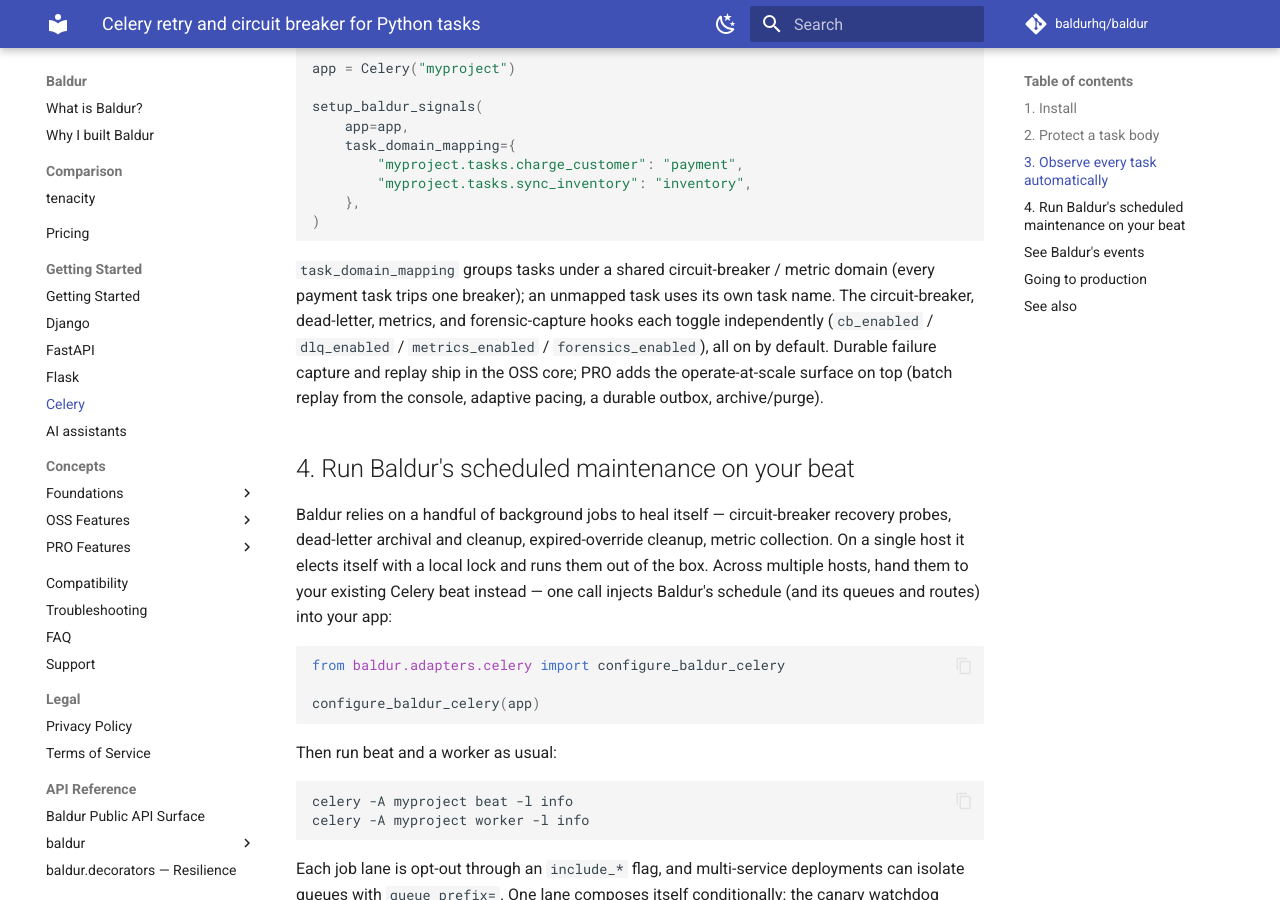
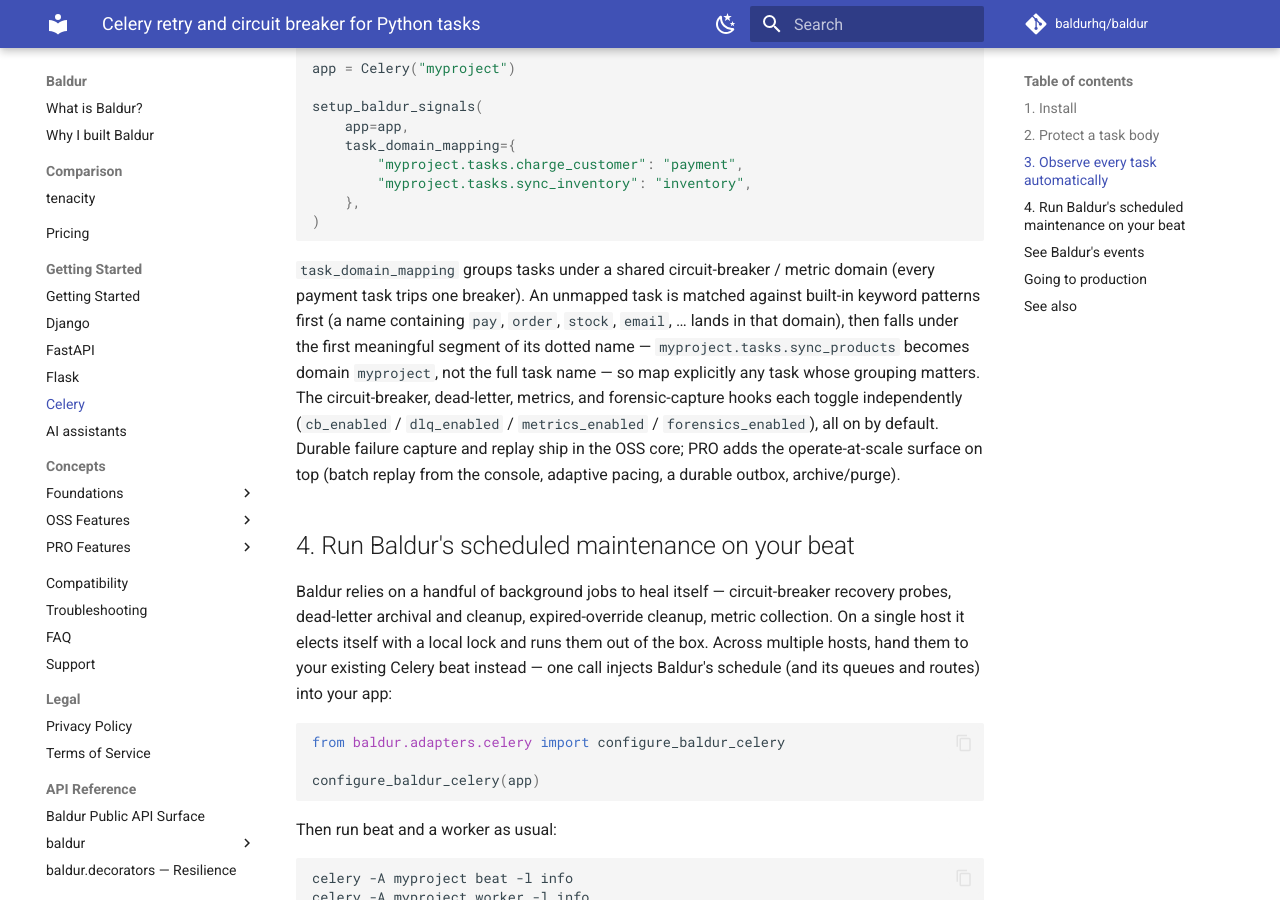
Before and after one commit to baldurhq/baldur, an MkDocs documentation site: the page built from docs/getting-started/celery.md, in a window 1280 px wide and 900 px high, scrolled down 1157 px. Built offline with MkDocs 1.6.1 and Material for MkDocs 9.7.7, drawn with Linux system fonts in a browser that asks for light colours; comment, search, counter and statistics services are not loaded.

Commit message:
docs(celery): describe the real unmapped-task domain fallback
The signals quickstart said an unmapped task uses its own task name as
its domain. It never does: resolution goes explicit mapping, then the
built-in keyword patterns (pay/order/stock/email/...), then the first
meaningful segment of the dotted name, so myproject.tasks.sync_products
lands in a 'myproject' domain. State the actual ladder and advise an
explicit mapping for any task whose grouping matters.

````diff
--- a/docs/getting-started/celery.md
+++ b/docs/getting-started/celery.md
@@ -67,7 +67,12 @@
 ```
 
 `task_domain_mapping` groups tasks under a shared circuit-breaker / metric domain
-(every payment task trips one breaker); an unmapped task uses its own task name.
+(every payment task trips one breaker). An unmapped task is matched against
+built-in keyword patterns first (a name containing `pay`, `order`, `stock`,
+`email`, … lands in that domain), then falls under the first meaningful segment
+of its dotted name — `myproject.tasks.sync_products` becomes domain
+`myproject`, not the full task name — so map explicitly any task whose grouping
+matters.
 The circuit-breaker, dead-letter, metrics, and forensic-capture hooks each toggle
 independently (`cb_enabled` / `dlq_enabled` / `metrics_enabled` /
 `forensics_enabled`), all on by default. Durable failure capture and replay ship
````
